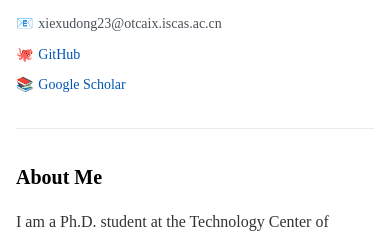
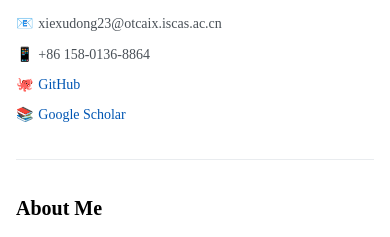
Before and after one commit to xiexudong-iscas/xiexudong-iscas.github.io, a plain HTML site: page index.html in a window 390 px wide. Shown: the part 550-787 px from the top of the page. Drawn offline with Linux system fonts and the light colour scheme.

Commit message:
add telephone

```diff
--- a/index.html
+++ b/index.html
@@ -433,6 +433,7 @@
         </p>
         <div class="contact-info">
           <span>📧 <span id="email">xiexudong23@otcaix.iscas.ac.cn</span></span>
+          <span>📱 <span id="phone">+86 158-0136-8864</span></span>
           <span>🐙 <a href="https://github.com/xxd-pwn" target="_blank" rel="noopener" id="github">GitHub</a></span>
           <span>📚 <a href="https://scholar.google.com/citations?view_op=list_works&hl=en&user=bpoixMgAAAAJ" target="_blank" rel="noopener" id="scholar">Google Scholar</a></span>
         </div>
@@ -519,6 +520,7 @@
         name: "Xie Xudong",
         title: 'Ph.D. Student (2023), <a href="http://www.tcse.cn/" target="_blank" rel="noopener">Technology Center of Software Engineering</a>, Institute of Software, Chinese Academy of Sciences',
         email: "xiexudong23@otcaix.iscas.ac.cn",
+        phone: "+86 158-0136-8864",
         "about-title": "About Me",
         "about-text": 'I am a Ph.D. student at the Technology Center of Software Engineering, Institute of Software, Chinese Academy of Sciences, advised by <a href="https://wsdou.github.io" target="_blank" rel="noopener">Prof. Wensheng Dou</a>. My research lies at the intersection of database systems and large language models, with a focus on intelligent database systems (LLM4DB) and quality assurance for foundational software.',
         "education-title": "Education",
@@ -559,6 +561,7 @@
         name: "谢旭东",
         title: '中国科学院软件研究所 <a href="http://www.tcse.cn/" target="_blank" rel="noopener">软件工程技术研究开发中心</a> 2023级博士研究生',
         email: "xiexudong23@otcaix.iscas.ac.cn",
+        phone: "+86 158-0136-8864",
         "about-title": "关于我",
         "about-text": '我是中国科学院软件研究所软件工程技术研究开发中心的博士研究生，导师为<a href="https://wsdou.github.io" target="_blank" rel="noopener">窦文生老师</a>。我的研究聚焦于数据库系统与大语言模型的交叉方向，特别是智能数据库系统（LLM4DB）与基础软件的质量保障技术。',
         "education-title": "教育背景",
```
